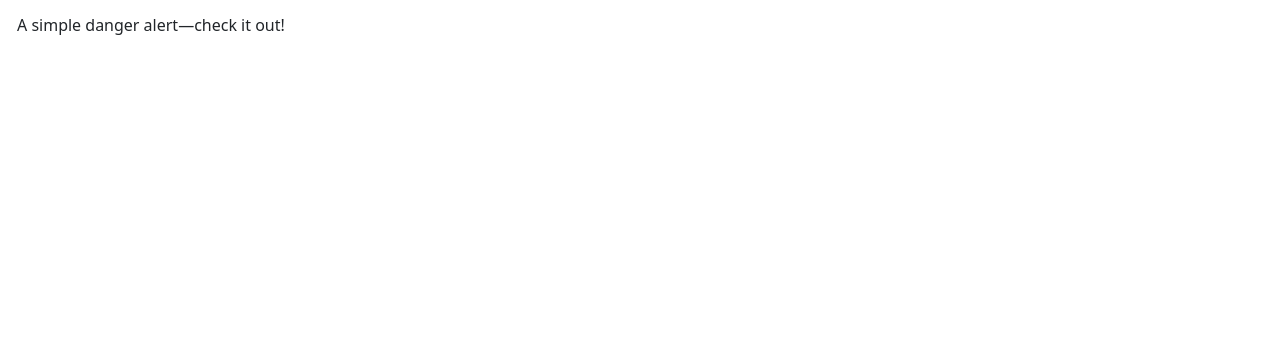
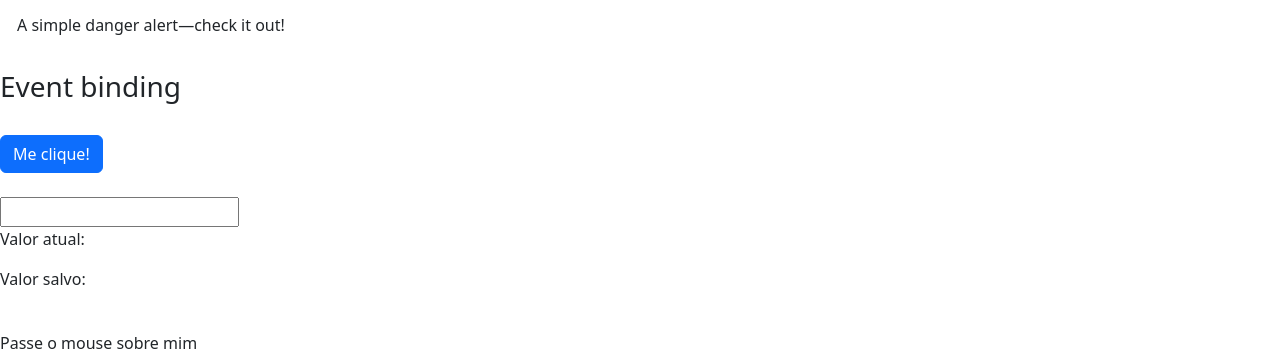
Before and after one commit to davidmateusreis/angular, an Angular app in the folder data-binding/: page / in a window 1280 px wide. Shown: the part 935-1287 px from the top of the page. Before the commit the page ends 1005 px from the top, so only its background shows below. Built offline with nearby package versions, Linux system fonts and the light colour scheme.

Commit message:
Event binding

```diff
--- a/data-binding/src/app/data-binding/data-binding.component.css
+++ b/data-binding/src/app/data-binding/data-binding.component.css
@@ -0,0 +1,4 @@
+.highlight {
+    background-color: yellow;
+    font-weight: bold;
+}
--- a/data-binding/src/app/data-binding/data-binding.component.html
+++ b/data-binding/src/app/data-binding/data-binding.component.html
@@ -48,4 +48,22 @@
             </div>
         </div>
     </article>
+    <article>
+        <h3>Event binding</h3>
+        <br>
+        <div>
+            <button (click)="botaoClicado()" class="btn btn-primary">Me clique!</button>
+        </div>
+        <br>
+
+        <input type="text" (keyup)="onKeyUp($event)" (keyup.enter)="salvarValor(campoInput.value)"
+            (blur)="salvarValor(campoInput.value)" #campoInput>
+
+        <p>Valor atual: {{ valorAtual }}</p>
+        <p>Valor salvo: {{ valorSalvo }}</p>
+        <br>
+
+        <span (mouseover)="onMouseOverOut()" (mouseout)="onMouseOverOut()" [class.highlight]="isMouseOver">Passe o mouse
+            sobre mim</span>
+    </article>
 </section>
--- a/data-binding/src/app/data-binding/data-binding.component.ts
+++ b/data-binding/src/app/data-binding/data-binding.component.ts
@@ -11,6 +11,11 @@
   cursoAngular: boolean = true;
   urlImagem = 'https://pbs.twimg.com/profile_images/934479731126427648/4mwT5zt6_400x400.jpg';
 
+  valorAtual: string = '';
+  valorSalvo: any = '';
+
+  isMouseOver: boolean = false;
+
   getValor() {
     return 1;
   }
@@ -19,6 +24,22 @@
     return true;
   }
 
+  botaoClicado() {
+    alert('Botão clicado!');
+  }
+
+  onKeyUp(evento: KeyboardEvent) {
+    this.valorAtual = (<HTMLInputElement>evento.target).value;
+  }
+
+  salvarValor(valor: any) {
+    this.valorSalvo = valor;
+  }
+
+  onMouseOverOut() {
+    this.isMouseOver = !this.isMouseOver;
+  }
+
   constructor() { }
 
   ngOnInit(): void {
```
